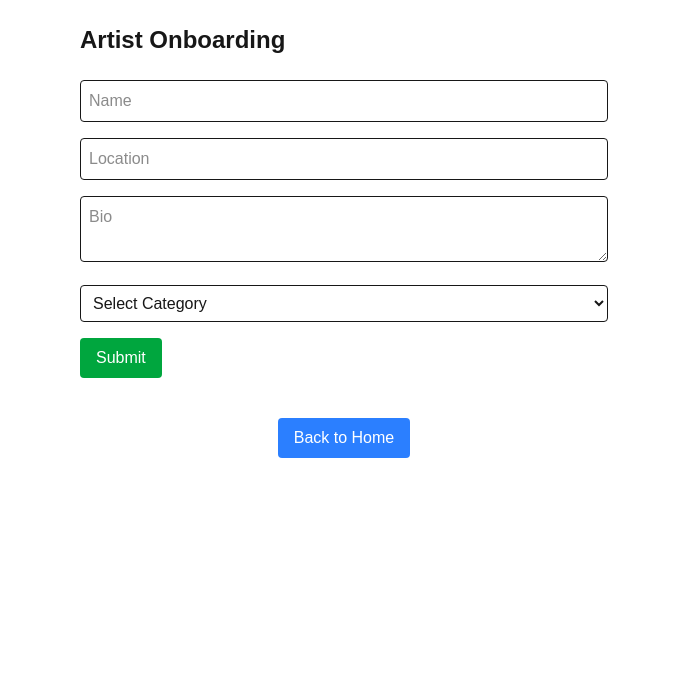
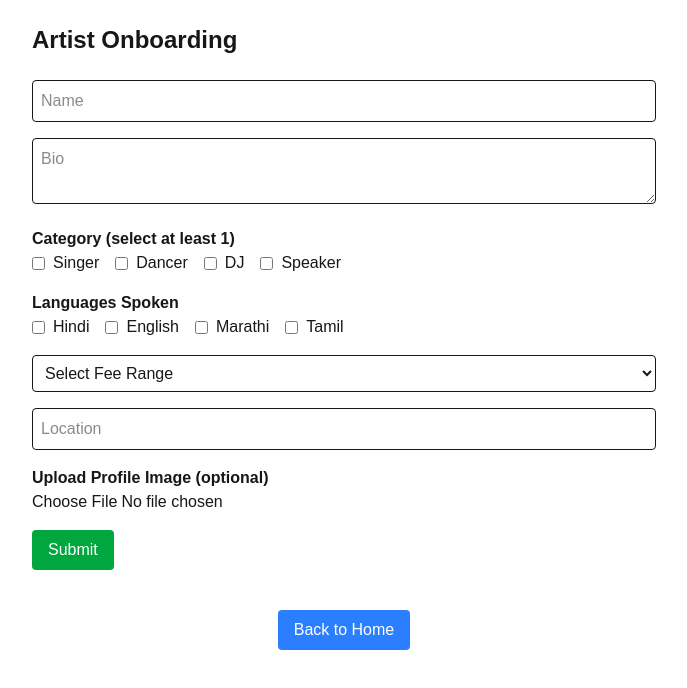
Before and after one commit to Mayursanodiya-code/artistly, a Next.js app: page /onboard in a window 1280 px wide. Shown: the top 688 px of the page, without its empty margins (296-983 px from the left). Built offline with nearby package versions, Linux system fonts and the light colour scheme.

Commit message:
complete: onboarding form with validation + multi-select + image

```diff
--- a/package.json
+++ b/package.json
@@ -9,10 +9,12 @@
     "lint": "next lint"
   },
   "dependencies": {
+    "@hookform/resolvers": "^5.1.1",
     "next": "15.3.4",
     "react": "^19.0.0",
     "react-dom": "^19.0.0",
-    "react-hook-form": "^7.58.1"
+    "react-hook-form": "^7.58.1",
+    "yup": "^1.6.1"
   },
   "devDependencies": {
     "@eslint/eslintrc": "^3",
--- a/src/app/onboard/page.tsx
+++ b/src/app/onboard/page.tsx
@@ -1,43 +1,131 @@
 "use client";
 
-import { useForm, FieldValues } from "react-hook-form";
+import { useForm, Controller } from "react-hook-form";
+import { yupResolver } from "@hookform/resolvers/yup";
+import * as yup from "yup";
 import Link from "next/link";
+import { useState } from "react";
+
+// Validation Schema
+const schema = yup.object().shape({
+  name: yup.string().required("Name is required"),
+  bio: yup.string().required("Bio is required"),
+  category: yup.array().min(1, "Select at least one category"),
+  languages: yup.array().min(1, "Select at least one language"),
+  fee: yup.string().required("Fee range is required"),
+  location: yup.string().required("Location is required"),
+});
+
+const categories = ["Singer", "Dancer", "DJ", "Speaker"];
+const languages = ["Hindi", "English", "Marathi", "Tamil"];
 
 export default function OnboardPage() {
-  const { register, handleSubmit } = useForm();
+  const {
+    register,
+    handleSubmit,
+    control,
+    formState: { errors },
+  } = useForm({
+    resolver: yupResolver(schema),
+  });
 
-  const onSubmit = (data: FieldValues) => {
-    alert("Form Submitted!");
-    console.log(data);
+  const [image, setImage] = useState<File | null>(null);
+
+  const onSubmit = (data: any) => {
+    console.log("Form Submitted:", { ...data, image });
+    alert("Form submitted! Check console.");
+  };
+
+  const handleImageUpload = (e: React.ChangeEvent<HTMLInputElement>) => {
+    if (e.target.files && e.target.files.length > 0) {
+      setImage(e.target.files[0]);
+    }
   };
 
   return (
-    <main className="p-6 max-w-xl mx-auto space-y-6">
+    <main className="p-6 max-w-2xl mx-auto space-y-6">
       <h1 className="text-2xl font-bold">Artist Onboarding</h1>
 
       <form onSubmit={handleSubmit(onSubmit)} className="space-y-4">
+        {/* Name */}
         <input
           {...register("name")}
           placeholder="Name"
           className="w-full p-2 border rounded"
         />
+        {errors.name && (
+          <p className="text-red-600 text-sm">{errors.name.message}</p>
+        )}
+
+        {/* Bio */}
+        <textarea
+          {...register("bio")}
+          placeholder="Bio"
+          className="w-full p-2 border rounded"
+        />
+        {errors.bio && (
+          <p className="text-red-600 text-sm">{errors.bio.message}</p>
+        )}
+
+        {/* Category */}
+        <label className="font-semibold">Category (select at least 1)</label>
+        <div className="flex flex-wrap gap-4">
+          {categories.map((cat) => (
+            <label key={cat} className="flex items-center gap-2">
+              <input type="checkbox" value={cat} {...register("category")} />
+              {cat}
+            </label>
+          ))}
+        </div>
+        {errors.category && (
+          <p className="text-red-600 text-sm">{errors.category.message}</p>
+        )}
+
+        {/* Languages */}
+        <label className="font-semibold">Languages Spoken</label>
+        <div className="flex flex-wrap gap-4">
+          {languages.map((lang) => (
+            <label key={lang} className="flex items-center gap-2">
+              <input type="checkbox" value={lang} {...register("languages")} />
+              {lang}
+            </label>
+          ))}
+        </div>
+        {errors.languages && (
+          <p className="text-red-600 text-sm">{errors.languages.message}</p>
+        )}
+
+        {/* Fee */}
+        <select {...register("fee")} className="w-full p-2 border rounded">
+          <option value="">Select Fee Range</option>
+          <option value="Below ₹10,000">Below ₹10,000</option>
+          <option value="₹10,000 - ₹20,000">₹10,000 - ₹20,000</option>
+          <option value="Above ₹20,000">Above ₹20,000</option>
+        </select>
+        {errors.fee && (
+          <p className="text-red-600 text-sm">{errors.fee.message}</p>
+        )}
+
+        {/* Location */}
         <input
           {...register("location")}
           placeholder="Location"
           className="w-full p-2 border rounded"
         />
-        <textarea
-          {...register("bio")}
-          placeholder="Bio"
-          className="w-full p-2 border rounded"
+        {errors.location && (
+          <p className="text-red-600 text-sm">{errors.location.message}</p>
+        )}
+
+        {/* Profile Image */}
+        <label className="font-semibold">Upload Profile Image (optional)</label>
+        <input
+          type="file"
+          accept="image/*"
+          onChange={handleImageUpload}
+          className="w-full"
         />
-        <select {...register("category")} className="w-full p-2 border rounded">
-          <option value="">Select Category</option>
-          <option value="Singer">Singer</option>
-          <option value="Dancer">Dancer</option>
-          <option value="DJ">DJ</option>
-          <option value="Speaker">Speaker</option>
-        </select>
+
+        {/* Submit */}
         <button
           type="submit"
           className="bg-green-600 text-white px-4 py-2 rounded"
```
Also changed, not shown: 1 other file (tests, documents, lock files or other folders).
